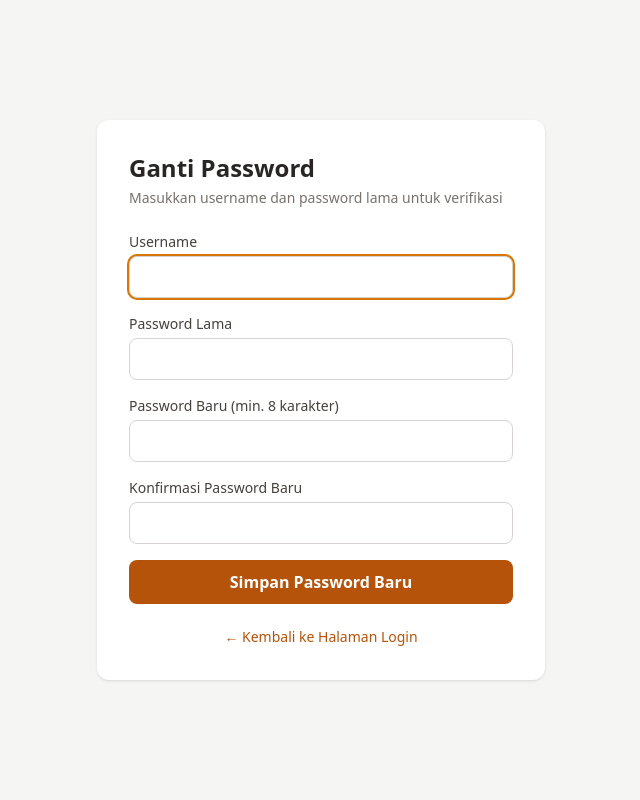
After one commit to kkrifqi/kedai-kopi-senja, a Laravel app: page /ganti-password in a window 1280 px wide. The commit adds this page. Shown: the whole page, without its empty margins (319-959 px from the left). Run offline with Laravel 12, Linux system fonts and the light colour scheme; parts of the project's set-up code (start-up, migrations or seed data) failed here and were passed over; some libraries are stand-ins or nearby versions.

Commit message:
Membuat fitur ubah password untuk manajer dan kasir

```diff
--- a/website-kafe/app/Http/Controllers/AuthController.php
+++ b/website-kafe/app/Http/Controllers/AuthController.php
@@ -2,8 +2,10 @@
 
 namespace App\Http\Controllers;
 
+use App\Models\User;
 use Illuminate\Http\Request;
 use Illuminate\Support\Facades\Auth;
+use Illuminate\Support\Facades\Hash;
 
 class AuthController extends Controller
 {
@@ -59,4 +61,47 @@ class AuthController extends Controller
             'username' => 'Peran akun tidak diizinkan mengakses web.',
         ]);
     }
+
+    public function tampilGantiPassword()
+    {
+        return view('auth.ganti-password');
+    }
+
+    public function prosesGantiPassword(Request $permintaan)
+    {
+        $data = $permintaan->validate([
+            'username' => ['required', 'string'],
+            'password_lama' => ['required', 'string'],
+            'password_baru' => ['required', 'string', 'min:8', 'confirmed', 'different:password_lama'],
+        ], [
+            'password_baru.min' => 'Password baru minimal 8 karakter.',
+            'password_baru.confirmed' => 'Konfirmasi password baru tidak cocok.',
+            'password_baru.different' => 'Password baru tidak boleh sama dengan password lama.',
+        ]);
+
+        $pengguna = User::where('username', $data['username'])
+            ->whereIn('role', ['Manajer', 'Kasir'])
+            ->first();
+
+        if (! $pengguna || ! Hash::check($data['password_lama'], $pengguna->password)) {
+            return back()
+                ->withErrors(['username' => 'Username atau password lama tidak cocok.'])
+                ->onlyInput('username');
+        }
+
+        $pengguna->update([
+            'password' => Hash::make($data['password_baru']),
+        ]);
+
+        // Jika staf sedang dalam kondisi login, logout dulu agar login ulang pakai password baru
+        if (Auth::check()) {
+            Auth::logout();
+            $permintaan->session()->invalidate();
+            $permintaan->session()->regenerateToken();
+        }
+
+        return redirect()
+            ->route('login')
+            ->with('sukses', 'Password berhasil diganti. Silakan login menggunakan password baru.');
+    }
 }
--- /dev/null
+++ b/website-kafe/resources/views/auth/ganti-password.blade.php
@@ -0,0 +1,64 @@
+<!DOCTYPE html>
+<html lang="id">
+<head>
+    <meta charset="UTF-8">
+    <meta name="viewport" content="width=device-width, initial-scale=1.0">
+    <title>Ganti Password Staf - Kedai Kopi Senja</title>
+    <script src="https://cdn.tailwindcss.com"></script>
+</head>
+<body class="min-h-screen bg-stone-100 flex items-center justify-center p-4">
+    <div class="w-full max-w-md bg-white rounded-xl shadow p-8">
+        <h1 class="text-2xl font-bold text-stone-800 mb-1">Ganti Password</h1>
+        <p class="text-sm text-stone-500 mb-6">Masukkan username dan password lama untuk verifikasi</p>
+
+        @if ($errors->any())
+            <div class="mb-4 rounded-lg bg-red-50 border border-red-200 p-3 text-sm text-red-700">
+                <ul class="list-disc list-inside space-y-1">
+                    @foreach ($errors->all() as $galat)
+                        <li>{{ $galat }}</li>
+                    @endforeach
+                </ul>
+            </div>
+        @endif
+
+        <form method="POST" action="{{ route('password.ganti.proses') }}" class="space-y-4">
+            @csrf
+
+            <div>
+                <label class="block text-sm font-medium text-stone-700 mb-1">Username</label>
+                <input type="text" name="username" value="{{ old('username', auth()->user()->username ?? '') }}" required autofocus
+                    class="w-full rounded-lg border border-stone-300 px-3 py-2 focus:outline-none focus:ring-2 focus:ring-amber-600">
+            </div>
+
+            <div>
+                <label class="block text-sm font-medium text-stone-700 mb-1">Password Lama</label>
+                <input type="password" name="password_lama" required
+                    class="w-full rounded-lg border border-stone-300 px-3 py-2 focus:outline-none focus:ring-2 focus:ring-amber-600">
+            </div>
+
+            <div>
+                <label class="block text-sm font-medium text-stone-700 mb-1">Password Baru (min. 8 karakter)</label>
+                <input type="password" name="password_baru" required minlength="8"
+                    class="w-full rounded-lg border border-stone-300 px-3 py-2 focus:outline-none focus:ring-2 focus:ring-amber-600">
+            </div>
+
+            <div>
+                <label class="block text-sm font-medium text-stone-700 mb-1">Konfirmasi Password Baru</label>
+                <input type="password" name="password_baru_confirmation" required minlength="8"
+                    class="w-full rounded-lg border border-stone-300 px-3 py-2 focus:outline-none focus:ring-2 focus:ring-amber-600">
+            </div>
+
+            <button type="submit"
+                class="w-full rounded-lg bg-amber-700 hover:bg-amber-800 text-white font-semibold py-2.5 transition">
+                Simpan Password Baru
+            </button>
+        </form>
+
+        <div class="mt-5 text-center">
+            <a href="{{ route('login') }}" class="text-sm text-amber-700 hover:underline font-medium">
+                ← Kembali ke Halaman Login
+            </a>
+        </div>
+    </div>
+</body>
+</html>
--- a/website-kafe/routes/web.php
+++ b/website-kafe/routes/web.php
@@ -9,6 +9,8 @@ Route::get('/', fn () => redirect()->route('login'));
 Route::get('/login', [AuthController::class, 'tampilLogin'])->name('login');
 Route::post('/login', [AuthController::class, 'prosesLogin'])->name('login.proses');
 Route::post('/logout', [AuthController::class, 'logout'])->name('logout')->middleware('auth');
+Route::get('/ganti-password', [AuthController::class, 'tampilGantiPassword'])->name('password.ganti');
+Route::post('/ganti-password', [AuthController::class, 'prosesGantiPassword'])->name('password.ganti.proses');
 
 // Grup halaman khusus Kasir
 Route::middleware(['auth', 'peran:kasir'])
```
Also changed, not shown: website-kafe/resources/views/auth/login.blade.php (+12 -0 lines).
